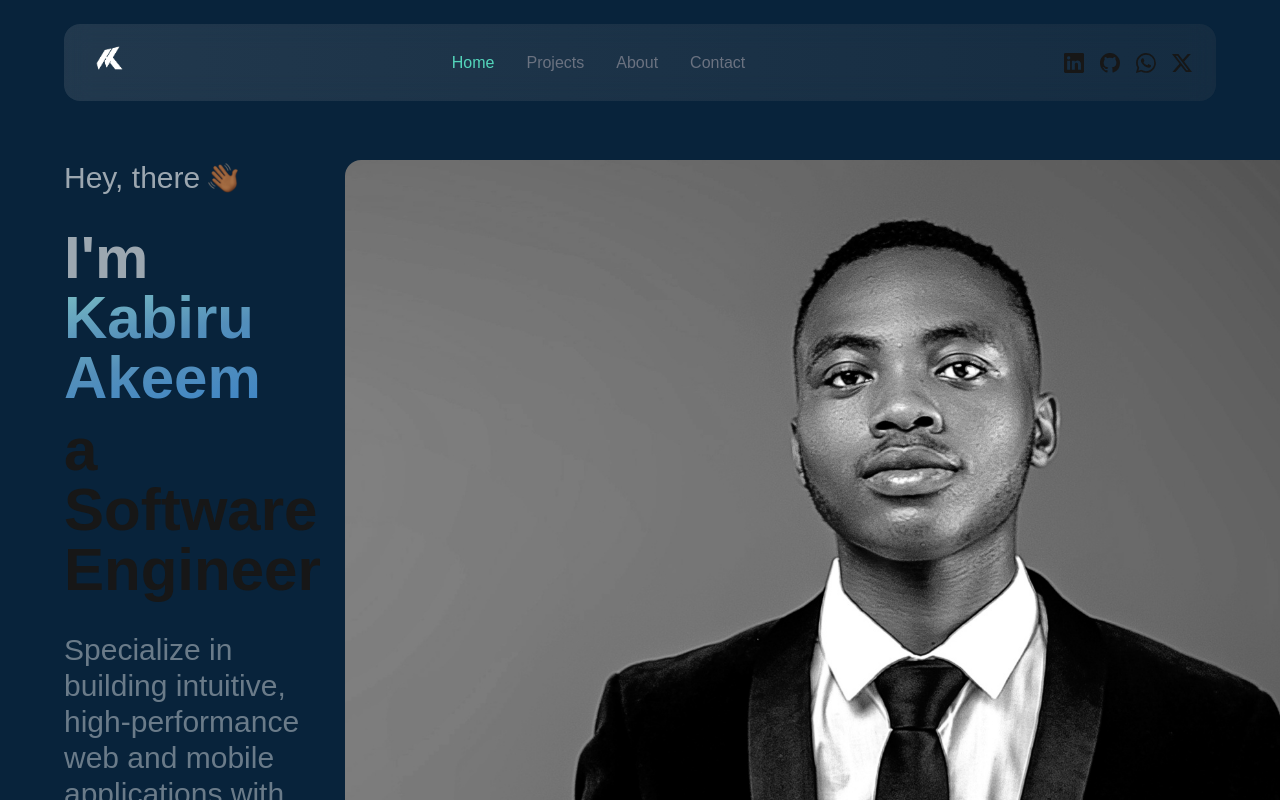
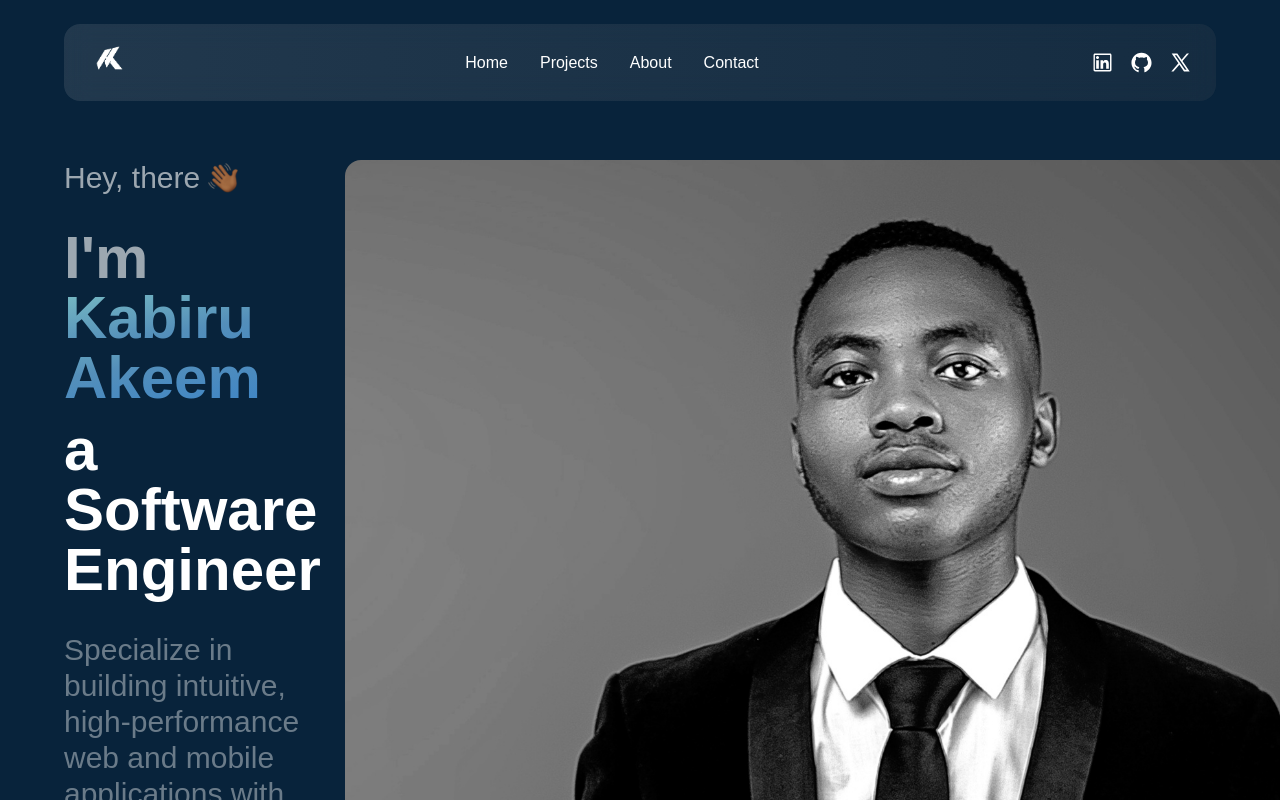
Before and after one commit to Akeemkabiru/Portfolio, a Next.js app: page / in a window 1280 px wide. Shown: the top 800 px of the page. Built offline with nearby package versions, Linux system fonts and the light colour scheme.

Commit message:
refactor

```diff
--- a/src/app/globals.css
+++ b/src/app/globals.css
@@ -4,13 +4,13 @@
 
 :root {
   --background: #08233b;
-  --foreground: #171717;
+  --foreground: #ffffff;
 }
 
 @media (prefers-color-scheme: dark) {
   :root {
     --background: #08233b;
-    --foreground: #cacaca;
+    --foreground: #ffffff;
   }
 }
 
--- a/src/app/page.tsx
+++ b/src/app/page.tsx
@@ -5,6 +5,7 @@ import Image from "next/image";
 export default function Home() {
   return (
     <>
+      {/* hero section */}
       <section className="w-full flex justify-center items-center">
         <div className="flex md:flex-row flex-col justify-between gap-6">
           <div className="lg:space-y-8 space-y-4 lg:w-[60%] w-full">
@@ -38,6 +39,7 @@ export default function Home() {
         </div>
       </section>
 
+      {/* work exprience and projects */}
       <section id="projects" className="pt-28 space-y-8 md:space-y-12">
         <p className={`uppercase text-4xl lg:text-5xl font-bold`}>Projects</p>
         {EXPERIENCE.map(
@@ -59,6 +61,70 @@ export default function Home() {
           }
         )}
       </section>
+
+      {/* about section */}
+
+      <section id="about">
+        Lorem ipsum dolor sit amet consectetur adipisicing elit. Maxime optio
+        officia accusamus illo alias vel commodi veniam, laboriosam velit
+        mollitia unde placeat, odit, officiis possimus ex tempore. Natus dolore
+        nihil totam minus inventore debitis repellat temporibus? Iste earum
+        illum, aliquid incidunt provident eum omnis porro et, tempora, vitae
+        eveniet aspernatur! Veniam rem voluptatibus, sint natus officiis magnam
+        ipsum exercitationem itaque hic expedita nesciunt ipsa ducimus. Expedita
+        assumenda incidunt tempora in eius numquam laboriosam maxime dolor ex,
+        vel amet quo deserunt impedit repudiandae corporis nemo quia a suscipit
+        ea, ratione quisquam tempore. Molestiae nam, atque consectetur amet sunt
+        expedita aperiam distinctio architecto porro, possimus iste ea unde vel
+        deserunt alias dolores id illo. Sed doloremque, ipsa inventore autem
+        natus corporis tempore incidunt, quidem nesciunt reiciendis odio
+        pariatur quia id maxime labore ea qui cum. Distinctio quos reprehenderit
+        debitis neque et sint recusandae quas placeat, ab architecto quia porro
+        dolore quibusdam. Consequatur delectus, obcaecati officiis natus eum
+        aspernatur quia eius voluptatem dignissimos possimus debitis aut
+        adipisci quae dolores exercitationem quasi ut similique illo facilis
+        facere nobis! Provident reprehenderit omnis, recusandae architecto,
+        ullam, consectetur id maiores tempora possimus odio esse aut enim. Nihil
+        excepturi repellat cum dolores, aliquam assumenda. Ab necessitatibus,
+        dicta atque minima quas libero, in a porro, ex animi itaque ducimus
+        nostrum tempora delectus? Odio perspiciatis beatae vero mollitia dolorum
+        libero, nostrum ad nam modi totam accusamus dolor minima a provident
+        eligendi non voluptatem, itaque vel quae voluptate doloremque.
+        Dignissimos quaerat vel perferendis quibusdam nemo officia pariatur eum
+        vero eligendi suscipit minima molestias velit provident error
+        reprehenderit rerum dolor dolore, expedita voluptatum doloribus unde!
+        Quos, necessitatibus dignissimos dolor nemo, quis harum, suscipit
+        officiis itaque aperiam temporibus labore modi aspernatur beatae quae
+        sed sint. Debitis impedit in repellat dolor nihil assumenda harum
+        consequatur! Harum, labore. Esse ipsum consequuntur cupiditate modi,
+        doloremque provident libero eum ut fugiat ex pariatur atque dolore ipsam
+        sed aperiam, porro vero dolorem. Magni velit aspernatur reprehenderit
+        accusantium cumque impedit quaerat ducimus necessitatibus laboriosam
+        rerum cupiditate, architecto sapiente ipsa alias dignissimos assumenda
+        voluptatibus quae quisquam. Quas architecto consequuntur nihil quae,
+        pariatur, illo eos corrupti explicabo alias officia ducimus adipisci
+        fuga a. Deserunt est ex, soluta dolorem tempore quam provident
+        assumenda? Nisi consequuntur ducimus praesentium error eveniet sequi
+        voluptatibus quo aut quia voluptas minus beatae minima ipsum, numquam
+        dolor aperiam molestiae voluptate porro deleniti in ad amet. Assumenda
+        maiores numquam neque excepturi voluptatibus est optio nulla, dolore,
+        accusamus maxime molestias? Omnis consequuntur ipsam doloremque natus
+        excepturi sequi ad, vitae suscipit accusamus ipsum. Voluptate, mollitia,
+        dicta debitis at nisi quod aliquam repellendus blanditiis, doloremque ea
+        ullam ipsam? Molestiae ullam, mollitia, cupiditate, corporis nemo omnis
+        voluptate enim asperiores culpa delectus nulla accusamus corrupti
+        quisquam consequuntur porro quas? Eum explicabo iure, dicta illum
+        accusamus neque. Voluptatibus placeat ullam incidunt aperiam! Facere
+        reprehenderit non quisquam, at odio earum sunt aliquid inventore error
+        voluptas recusandae labore quasi, tenetur sed. Ad soluta voluptates ab
+        provident beatae dolore pariatur facere reiciendis vitae ducimus.
+        Veritatis ullam cupiditate illum nam, sunt aliquam cumque quae itaque
+        consequatur, eligendi neque error!
+      </section>
+
+      {/* contact me section */}
+
+      <section id="contact"></section>
     </>
   );
 }
--- a/src/components/header.tsx
+++ b/src/components/header.tsx
@@ -6,7 +6,8 @@ import Image from "next/image";
 import { NAVBAR_ITEMS } from "@/utils/constant";
 import Link from "next/link";
 import { usePathname, useRouter } from "next/navigation";
-import { BsGithub, BsLinkedin, BsTwitterX, BsWhatsapp } from "react-icons/bs";
+import { BsGithub, BsLinkedin, BsTwitterX } from "react-icons/bs";
+import { AiOutlineGithub, AiOutlineLinkedin, AiOutlineX } from "react-icons/ai";
 
 export default function Header() {
   const [isOpenMenu, setIsOpenMenu] = useState(false);
@@ -14,10 +15,12 @@ export default function Header() {
   const { push } = useRouter();
 
   const socialHandles = [
-    { icon: <BsLinkedin size={20} />, href: "" },
-    { icon: <BsGithub size={20} />, href: "" },
-    { icon: <BsWhatsapp size={20} />, href: "" },
-    { icon: <BsTwitterX size={20} />, href: "" },
+    { icon: <AiOutlineLinkedin size={23} />, href: "" },
+    {
+      icon: <AiOutlineGithub size={23} />,
+      href: "https://github.com/Akeemkabiru",
+    },
+    { icon: <AiOutlineX size={23} />, href: "" },
   ];
 
   const handleMenuSwitch = () => {
@@ -26,22 +29,15 @@ export default function Header() {
 
   return (
     <div className="fixed w-full top-4 md:top-6 z-10 px-6 md:px-12 lg:px-16 flex  flex-col gap-4 items-center justify-center">
-      <div className="flex justify-between w-full items-center px-6 py-4 rounded-2xl bg-gradient-to-r from-[#d9d9d91f]  to-[#7373731f] backdrop-blur-md   std-backdrop-blur">
+      {/* desktop menu */}
+      <div className="flex justify-between w-full items-center px-6 py-4 rounded-2xl bg-gradient-to-r from-[#d9d9d91f]  to-[#7373731f] backdrop-blur-md std-backdrop-blur">
         <Image src="/logo.png" alt="logo" width={45} height={45} />
 
         <div className="md:flex hidden lg:gap-8 gap-4 items-center">
-          {NAVBAR_ITEMS.map(({ value, route }, index: number) => {
-            const isActive = pathName.endsWith(route);
-
+          {NAVBAR_ITEMS.map(({ title, id }, index: number) => {
             return (
-              <Link
-                key={index}
-                href={route}
-                className={`cursor-pointer font-medium ${
-                  isActive ? "text-primary" : "text-gray-500 "
-                }`}
-              >
-                {value}
+              <Link key={index} href={id}>
+                {title}
               </Link>
             );
           })}
@@ -65,25 +61,23 @@ export default function Header() {
         </div>
       </div>
 
+      {/* mobile  menu*/}
       <div
         className={`w-full rounded-2xl bg-gradient-to-r from-[#d9d9d91f]  to-[#7373731f] backdrop-blur-md shadow-md transform transition-transform duration-500 ease-in-out flex justify-between std-backdrop-blur items-center p-4 ${
           isOpenMenu ? "translate-y-0 opacity-100" : "-translate-y-10 opacity-0"
         }`}
       >
         <div className="space-y-4 font-semibold">
-          {NAVBAR_ITEMS.map(({ value, route }, index: number) => {
-            const isActive = pathName.endsWith(route);
-
+          {NAVBAR_ITEMS.map(({ title, id }, index: number) => {
             return (
               <div
                 key={index}
                 onClick={() => {
-                  push(route);
+                  push(id);
                   setIsOpenMenu(false);
                 }}
-                className={`cursor-pointer ${isActive ? "text-primary" : ""}`}
               >
-                {value}
+                {title}
               </div>
             );
           })}
--- a/src/utils/constant.ts
+++ b/src/utils/constant.ts
@@ -1,10 +1,10 @@
 import { ICard } from "@/components/project-card";
 
 export const NAVBAR_ITEMS = [
-  { value: "Home", route: "/" },
-  { value: "Projects", route: "#projects" },
-  { value: "About", route: "/experience" },
-  { value: "Contact", route: "/contact" },
+  { title: "Home", id: "#hero" },
+  { title: "Projects", id: "#projects" },
+  { title: "About", id: "#about" },
+  { title: "Contact", id: "#contact" },
 ];
 
 export const SKILLS_ITEM = [
```
